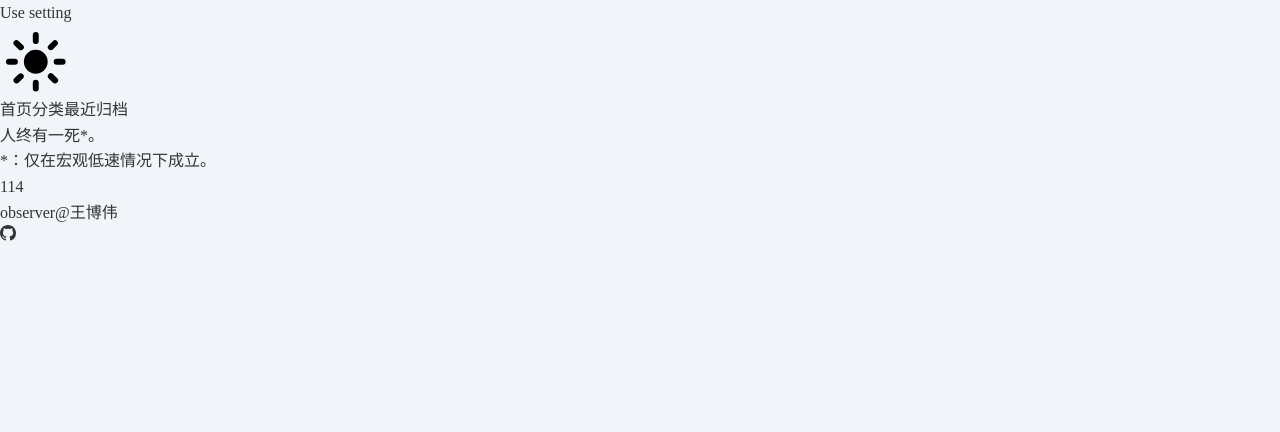
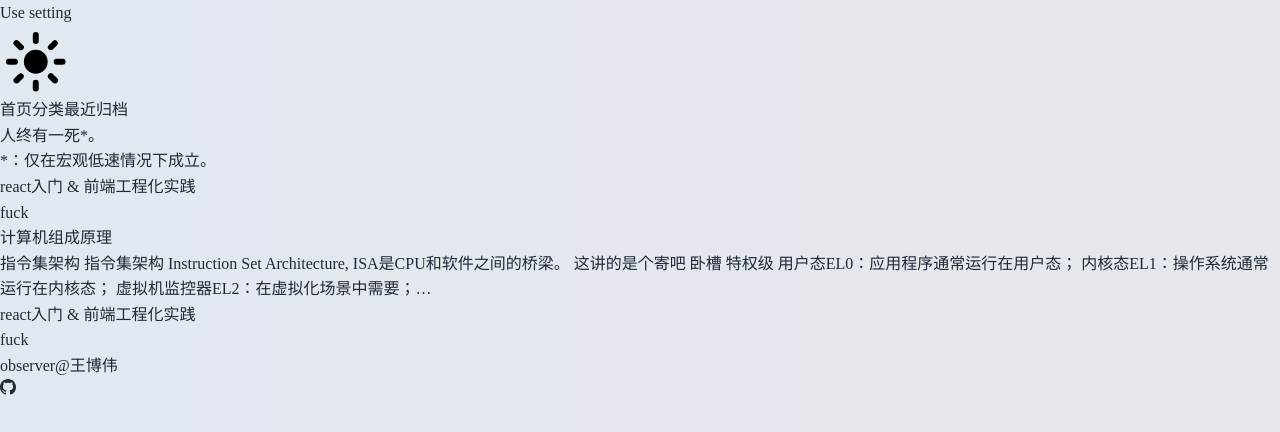
Before and after one commit to observerw/oldspaper, a Gatsby site: page / in a window 1280 px wide. Built offline with nearby package versions, Linux system fonts and the light colour scheme; Gatsby itself is replaced by a stand-in of ours.

Commit message:
增加列表

```diff
--- a/src/components/blog-helper.tsx
+++ b/src/components/blog-helper.tsx
@@ -6,7 +6,7 @@ import React from "react";
 export default () => {
     return <div className="fixed right-10 bottom-10 flex flex-row justify-between">
         <button className="transparent-block w-10 p-0 b-0" onClick={() => { window.scrollTo(0, 0) }}>
-            <svg className="w-full fill-current text-slate-400 rounded-md" viewBox="0 0 1024 1024" version="1.1" xmlns="http://www.w3.org/2000/svg" p-id="3414"><path d="M512 149.333333c200.298667 0 362.666667 162.368 362.666667 362.666667s-162.368 362.666667-362.666667 362.666667S149.333333 712.298667 149.333333 512 311.701333 149.333333 512 149.333333z m5.333333 232.085334L322.752 576l45.248 45.248 149.333333-149.333333 149.333334 149.333333L711.914667 576l-194.581334-194.581333z" p-id="3415"></path></svg>
+            <svg className="w-full fill-current text-blue-300 rounded-md" viewBox="0 0 1024 1024" version="1.1" xmlns="http://www.w3.org/2000/svg" p-id="3414"><path d="M512 149.333333c200.298667 0 362.666667 162.368 362.666667 362.666667s-162.368 362.666667-362.666667 362.666667S149.333333 712.298667 149.333333 512 311.701333 149.333333 512 149.333333z m5.333333 232.085334L322.752 576l45.248 45.248 149.333333-149.333333 149.333334 149.333333L711.914667 576l-194.581334-194.581333z" p-id="3415"></path></svg>
         </button>
     </div>
 }
--- /dev/null
+++ b/src/components/blog-list.tsx
@@ -0,0 +1,99 @@
+import { graphql } from "gatsby";
+import React, { useEffect, useState } from "react";
+import tw from "tailwind-styled-components";
+
+interface IEdge {
+    node: {
+        id: string,
+        excerpt: string,
+        frontmatter: {
+            title?: string,
+            date?: string,
+            author?: string,
+            category?: string,
+        }
+    }
+}
+
+const Basic = tw.div`
+    rounded-block my-2 p-4 bg-opacity-70 backdrop-filter backdrop-blur
+`
+
+const Main = tw(Basic)`
+    rounded-block my-2 p-4 w-[500px] h-[150px] border-b-8  border-blue-500/50
+`
+
+const Normal = tw(Basic)`
+    rounded-block flex flex-col justify-center my-2 w-[400px] h-[100px]
+`
+
+const BUFFER_SIZE = 5
+
+class CircularQueue<T> {
+    data: T[]
+    now: number = 0
+
+    constructor(arr: T[]) {
+        this.data = arr
+    }
+
+    next() {
+        this.now = (this.now + 1) % this.data.length
+        return this.data[this.now]
+    }
+}
+
+const List: React.FC<{
+    edges: IEdge[]
+}> = ({ edges }) => {
+
+    const CQ = new CircularQueue(edges)
+    const [buffer, setBuffer] = useState<IEdge[]>([]);
+
+    useEffect(() => {
+        for (let i = 0; i < BUFFER_SIZE; i++) {
+            setBuffer(buffer => [...buffer, CQ.next()])
+        }
+
+        const interval = setInterval(() => {
+            setBuffer(buffer => [CQ.next(), ...buffer.slice(0, -1)])
+        }, 5000)
+
+        return () => {
+            clearInterval(interval)
+        }
+    }, [])
+
+
+    return (
+        <div className="flex flex-col w-full items-center justify-center">
+            {
+                buffer.map(({
+                    node: {
+                        id,
+                        excerpt,
+                        frontmatter: {
+                            title,
+                            date,
+                            author,
+                            category,
+                        }
+                    }
+                }, index) => {
+                    const href = `${category}/${title}`
+                    return index === Math.floor(BUFFER_SIZE / 2) ?
+                        <Main>
+                            <a href={href} className="text-3xl font-bold">{title}</a>
+                            <p className="text-sm text-gray-500 w-1/2 h-auto mt-5 overflow-hidden overflow-ellipsis whitespace-nowrap">{excerpt}</p>
+                        </Main>
+                        :
+                        <Normal>
+                            <a href={href} className="text-lg font-bold">{title}</a>
+                        </Normal>
+                })
+            }
+        </div>
+    );
+};
+
+export default List;
--- a/src/components/footer.tsx
+++ b/src/components/footer.tsx
@@ -1,11 +1,9 @@
 import React from "react"
 
 const Github = () => (
-    <a href="https://github.com/observerw" className="no-underline text-gray-100 hover:text-gray-300 dark:text-gray-500 dark:hover:text-gray-700 transition-colors duration-200">
-        <svg xmlns="http://www.w3.org/2000/svg" width="16" height="16" fill="currentColor" className="bi bi-github" viewBox="0 0 16 16">
-            <path d="M8 0C3.58 0 0 3.58 0 8c0 3.54 2.29 6.53 5.47 7.59.4.07.55-.17.55-.38 0-.19-.01-.82-.01-1.49-2.01.37-2.53-.49-2.69-.94-.09-.23-.48-.94-.82-1.13-.28-.15-.68-.52-.01-.53.63-.01 1.08.58 1.23.82.72 1.21 1.87.87 2.33.66.07-.52.28-.87.51-1.07-1.78-.2-3.64-.89-3.64-3.95 0-.87.31-1.59.82-2.15-.08-.2-.36-1.02.08-2.12 0 0 .67-.21 2.2.82.64-.18 1.32-.27 2-.27.68 0 1.36.09 2 .27 1.53-1.04 2.2-.82 2.2-.82.44 1.1.16 1.92.08 2.12.51.56.82 1.27.82 2.15 0 3.07-1.87 3.75-3.65 3.95.29.25.54.73.54 1.48 0 1.07-.01 1.93-.01 2.2 0 .21.15.46.55.38A8.012 8.012 0 0 0 16 8c0-4.42-3.58-8-8-8z" />
-        </svg>
-    </a>
+    <svg xmlns="http://www.w3.org/2000/svg" width="16" height="16" fill="currentColor" className="bi bi-github" viewBox="0 0 16 16">
+        <path d="M8 0C3.58 0 0 3.58 0 8c0 3.54 2.29 6.53 5.47 7.59.4.07.55-.17.55-.38 0-.19-.01-.82-.01-1.49-2.01.37-2.53-.49-2.69-.94-.09-.23-.48-.94-.82-1.13-.28-.15-.68-.52-.01-.53.63-.01 1.08.58 1.23.82.72 1.21 1.87.87 2.33.66.07-.52.28-.87.51-1.07-1.78-.2-3.64-.89-3.64-3.95 0-.87.31-1.59.82-2.15-.08-.2-.36-1.02.08-2.12 0 0 .67-.21 2.2.82.64-.18 1.32-.27 2-.27.68 0 1.36.09 2 .27 1.53-1.04 2.2-.82 2.2-.82.44 1.1.16 1.92.08 2.12.51.56.82 1.27.82 2.15 0 3.07-1.87 3.75-3.65 3.95.29.25.54.73.54 1.48 0 1.07-.01 1.93-.01 2.2 0 .21.15.46.55.38A8.012 8.012 0 0 0 16 8c0-4.42-3.58-8-8-8z" />
+    </svg>
 )
 
 export default () => {
--- a/src/components/header.tsx
+++ b/src/components/header.tsx
@@ -35,13 +35,17 @@ const Tabs = () => {
     return <div className="flex justify-between w-fit">
         {TabInfo.map((info) => {
             const { title, to, description } = info;
-            return <Link to={to} className="transparent-block px-2 py-1 border-b-4 mr-5 border-blue-400/50">{title}</Link>
+            return <Link
+                to={to} key={title}
+                className="transparent-block px-2 py-1 border-b-4 mr-5 border-blue-400/50">
+                {title}
+            </Link>
         })}
     </div>
 }
 
 export default () => {
-    return <header className="flex-grow-0 sticky top-0 z-30 bg-opacity-30 bg-slate-100 dark:bg-slate-700 backdrop-filter backdrop-blur firefox:bg-opacity-90">
+    return <header className="flex-grow-0 sticky top-0 z-30 bg-opacity-40 bg-slate-100 dark:bg-slate-700 backdrop-filter backdrop-blur firefox:bg-opacity-90">
         <div className="max-w-8xl mx-auto xl:px-8">
             <div className="flex items-center justify-between px-4 py-2 lg:px-8 sm:px-6 xl:px-0">
                 <DarkModeSwitch />
--- a/src/pages/blog/index.tsx
+++ b/src/pages/blog/index.tsx
@@ -3,7 +3,7 @@ import { graphql, Link } from "gatsby"
 import PageContainer from "../../components/page-container"
 
 export const pageQuery = graphql`
-query MyQuery {
+query {
   allMarkdownRemark {
     edges {
       node {
--- a/src/pages/index.tsx
+++ b/src/pages/index.tsx
@@ -2,14 +2,18 @@ import React, { useEffect, useState } from 'react';
 // import '../styles/index.css';
 import PageContainer from "../components/page-container"
 import DarkModeSwitch from '../components/darkmode-switch';
+import BlogList from "../components/blog-list"
 import Welcome from '../components/welcome';
 import { Helmet } from 'react-helmet';
+import { graphql } from 'gatsby';
 
-export default () => {
+export default ({data}) => {
+
+    const {allMarkdownRemark: {edges}} = data;
+    console.log(edges);
+
 
     const welcome = Object.values(Welcome)[Math.floor(Math.random() * Object.values(Welcome).length)];
-
-    console.log(welcome);
 
 
     return <PageContainer>
@@ -21,11 +25,35 @@ export default () => {
                 {welcome()}
             </div>
             <div className="center-container flex-col dark:text-white">
-                <div>114</div>
+                <div>
+                    <BlogList edges={edges} />
+                </div>
             </div>
         </div>
     </PageContainer>
 }
+
+export const pageQuery = graphql`
+query {
+    allMarkdownRemark {
+      edges {
+        node {
+          id
+          excerpt
+          frontmatter {
+            title
+            auther
+            category
+            date
+            img
+            slug
+          }
+        }
+      }
+    }
+  }
+
+`
 
 // function Index() {
 //     const [date, setDate] = useState(null);
--- a/src/static/markdown-pages/react入门.md
+++ b/src/static/markdown-pages/react入门.md
@@ -5,6 +5,8 @@ img: https://s2.loli.net/2022/01/12/goX84bTJzk1FGxY.jpg
 category: frontend
 date: 2021-1-12
 ---
+
+> 讲述了React入门的一些注意事项。
 
 # 简介
 
--- a/src/styles/global.css
+++ b/src/styles/global.css
@@ -10,16 +10,23 @@
     }
 
     .transparent-block {
-        @apply rounded-sm transition duration-200 ease-in-out hover:bg-slate-500/20
+        @apply rounded-sm
+        transition duration-200 ease-in-out hover:bg-slate-500/20
+    }
+
+    .rounded-block {
+        @apply rounded-sm bg-white dark:bg-slate-800
+    }
+
+    html, body, #___gatsby, #gatsby-focus-wrapper {
+        @apply h-full
     }
 
     body {
-        @apply bg-slate-100 dark:bg-slate-700 text-[rgb(51,51,51)] dark:text-gray-200;
+        @apply bg-gradient-to-r from-slate-200 to-gray-200
+        dark:from-slate-700 dark:to-gray-700
+        text-gray-800 dark:text-gray-200;
     }
-}
-
-html, body, #___gatsby, #gatsby-focus-wrapper {
-    height: 100%;
 }
 
 html {
```
Also changed, not shown: src/pages/{MarkdownRemark.frontmatter__slug}.tsx (+6 -10 lines), src/styles/md-page.sass (+9 -5 lines).
